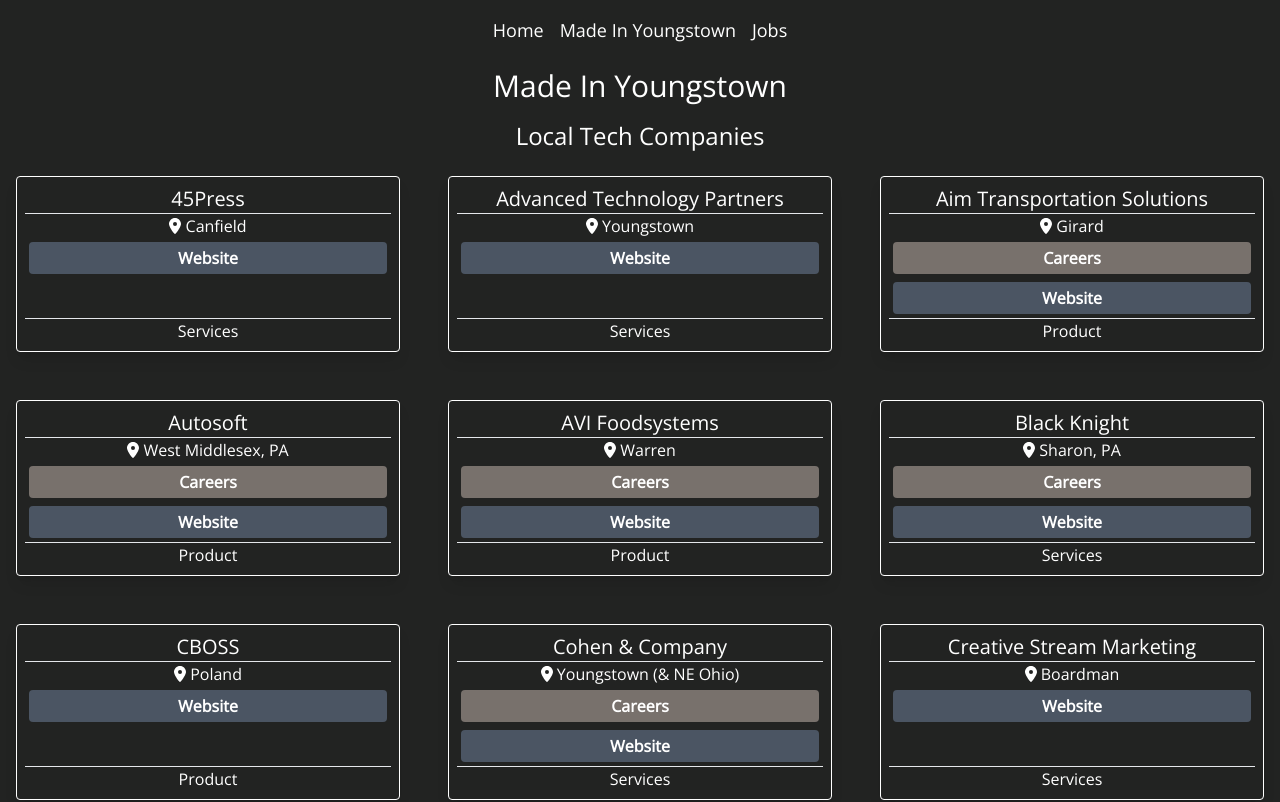
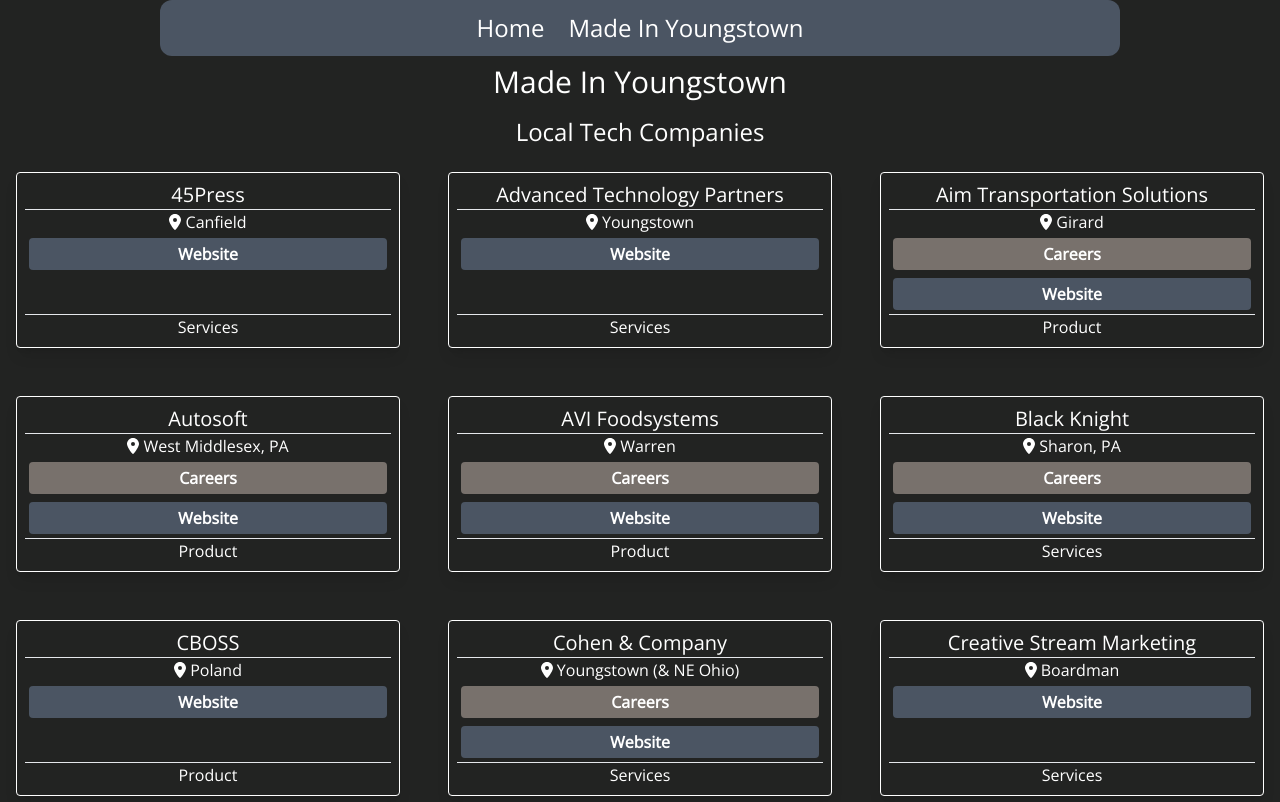
Before and after one commit to codeyoungstown/next-codeyoungstown.com, a Next.js app: page /made-in-youngstown in a window 1280 px wide. Shown: the top 802 px of the page. Built offline with nearby package versions, Linux system fonts and the light colour scheme.

Commit message:
cleanup header

```diff
--- a/components/Header.tsx
+++ b/components/Header.tsx
@@ -2,15 +2,17 @@ import Link from "next/link";
 
 export default function Header() {
   return (
-    <header>
-      <nav className="flex justify-center space-x-4 text-lg p-4">
+    <header className="flex justify-center">
+      <nav className="flex justify-center sm:w-3/4 sm:space-x-6 w-full space-x-4 p-3 bg-gray-600 rounded-xl items-center">
         {[
           ["Home", "/"],
           ["Made In Youngstown", "/made-in-youngstown"],
-          ["Jobs", "/jobs"],
+          // ["Jobs", "/jobs"],
         ].map(([title, url]) => (
           <Link href={url} key={title}>
-            <a className="hover:underline hover:text-gray-300">{title}</a>
+            <a className="hover:underline hover:text-gray-300 sm:text-2xl">
+              {title}
+            </a>
           </Link>
         ))}
       </nav>
```
